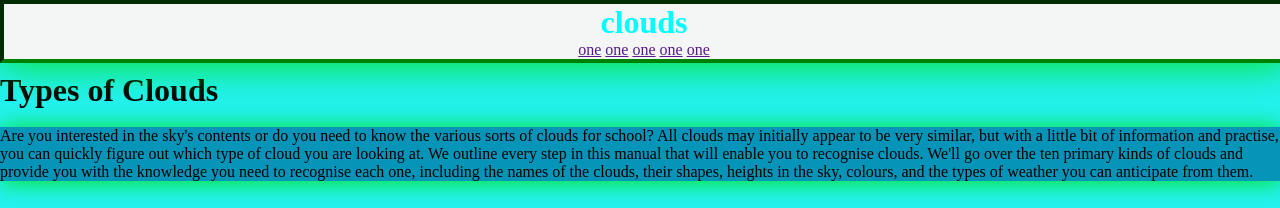
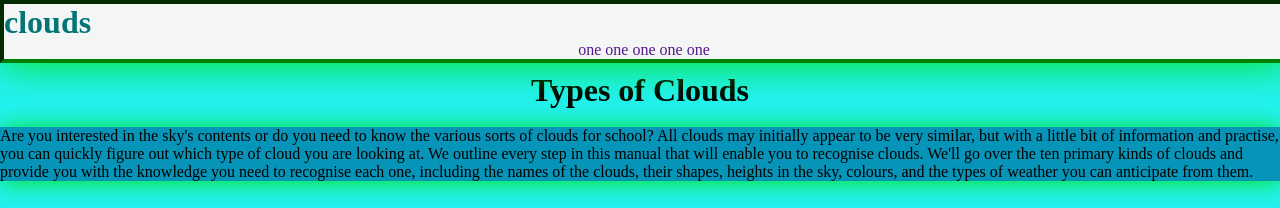
Before and after one commit to kingreturneds/webweb, a plain HTML site: page index.html in a window 1280 px wide. Shown: the top 208 px of the page. Drawn offline with Linux system fonts and the light colour scheme.

Commit message:
faewfasdfa

```diff
--- a/css/style.css
+++ b/css/style.css
@@ -7,9 +7,15 @@ body{
 }
 
 .bav h1{
-   display: grid;
-   place-items: center;
-   color: aqua;
+   display: flex;
+
+   color: rgb(2, 117, 117);
+   size: 10px;
+
+}
+.main-bav a{
+    text-decoration: none;
+    position: relative;
 }
 .main-bav{
     border: 1px solid rgb(3, 248, 228);
@@ -36,8 +42,14 @@ body{
 }
 .main-bav , a{
     text-align: center;
+
 }
 p{
     background-color: rgb(6, 148, 184);
     box-shadow: 1px 1px 25px  rgb(3, 224, 22);
 }
+.toc {
+    display: flex;
+    justify-content: center;
+    align-items: center;
+}
```
